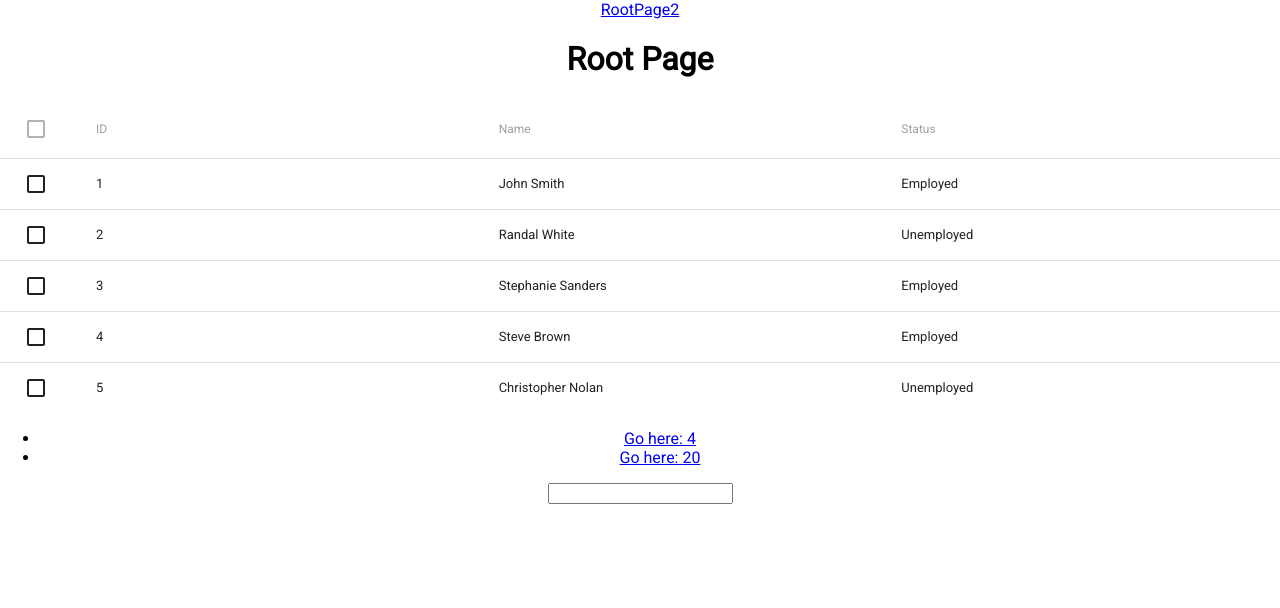
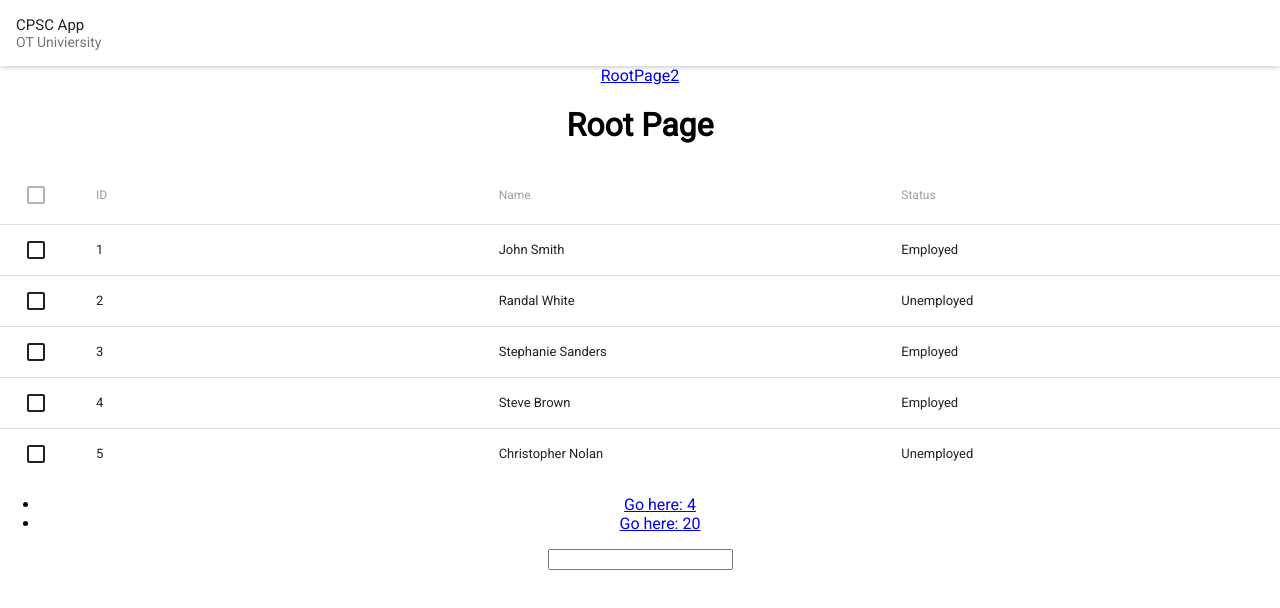
Before and after one commit to msell/kata_violations_graphql, a React (Create React App) app in the folder client/: page / in a window 1280 px wide. Shown: the top 608 px of the page. Built offline with nearby package versions, Linux system fonts and the light colour scheme.

Commit message:
done for today

```diff
--- a/client/src/App.js
+++ b/client/src/App.js
@@ -4,7 +4,7 @@ import "./App.css";
 import { Link, Route, BrowserRouter as Router } from "react-router-dom";
 import RootPage from './components/RootPage'
 import Detail from './components/Detail'
-
+import Layout from './components/Layout'
 class App extends Component {
   state = {
     inputValue: ""
@@ -40,6 +40,7 @@ class App extends Component {
 
   render() {
     return (
+      <Layout>
       <div className="App">
         <Router>
           <div>
@@ -57,6 +58,7 @@ class App extends Component {
         />
 
       </div>
+      </Layout>
     );
   }
 }
--- /dev/null
+++ b/client/src/components/Header.js
@@ -0,0 +1,16 @@
+import React from 'react';
+import { Card, CardHeader } from 'material-ui/Card';
+
+const Header = () => (
+  <Card>
+    <CardHeader
+      title="CPSC App"
+      subtitle="OT Univiersity"
+      actAsExpander={false}
+      showExpandableButton={false}
+    />
+
+  </Card>
+);
+
+export default Header;
--- /dev/null
+++ b/client/src/components/Layout.js
@@ -0,0 +1,11 @@
+import React from 'react';
+import Header from './Header';
+
+const Layout = ({ children }) => (
+  <div>
+    <Header />
+    {children}
+  </div>
+);
+
+export default Layout;
```
